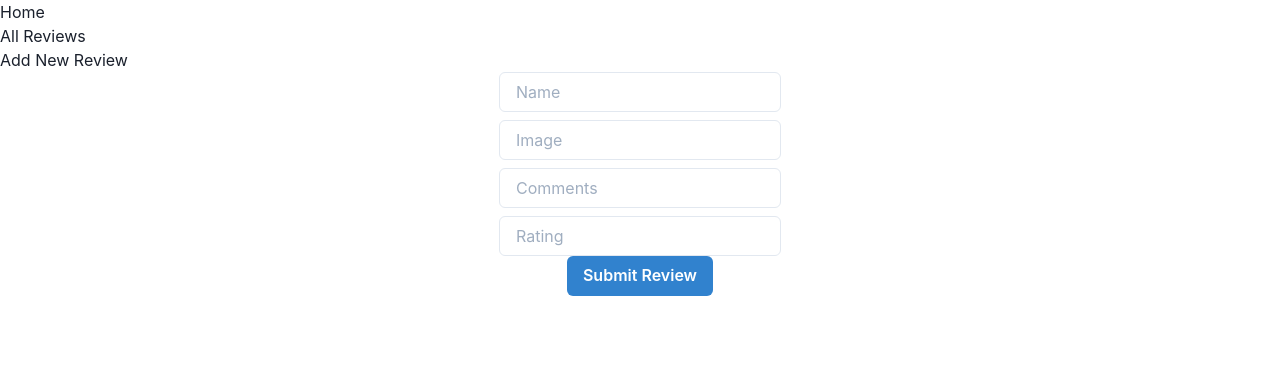
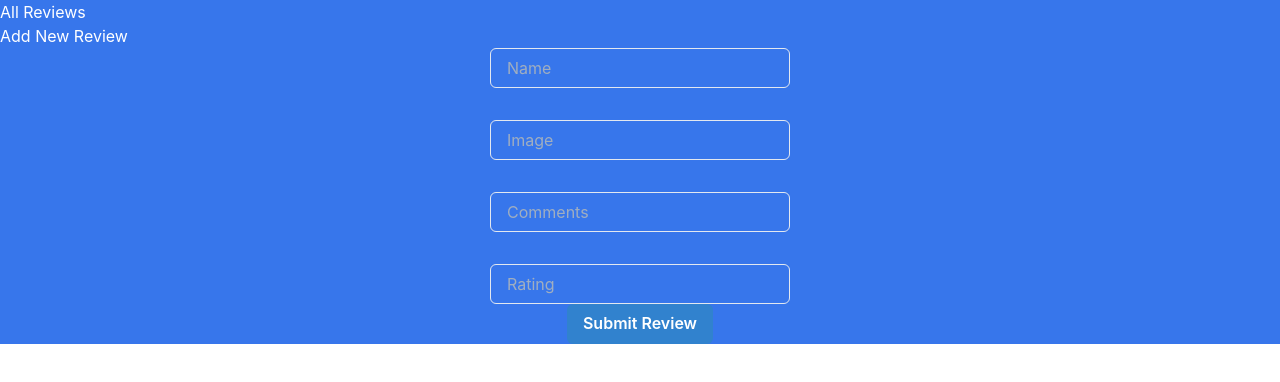
Before and after one commit to theomelette/game-frontend, a React (Create React App) app: page /new in a window 1280 px wide. Shown: the top 382 px of the page. Built offline with nearby package versions, Linux system fonts and the light colour scheme; no server answers.

Commit message:
like button wip

```diff
--- /dev/null
+++ b/src/App.css
@@ -0,0 +1,3 @@
+body{
+    background-color: darkblue;
+}
--- a/src/App.jsx
+++ b/src/App.jsx
@@ -7,6 +7,7 @@ import Updateform from "./components/Updateform";
 import Homepage from "./pages/Homepage";
 import NavBar from './components/NavBar'
 import { ChakraProvider } from "@chakra-ui/react"
+import './App.css'
 
 function App() {
   const [reviews, setReviews] = useState([]);
@@ -41,9 +42,9 @@ function App() {
   };
 
   return (
+    <div className="body">
     <ChakraProvider>
-    <div className="App">
-      {/* <AddForm onAddReview={handleAddReview} /> */}
+
     <NavBar />
       <Switch>
 
@@ -69,8 +70,9 @@ function App() {
         </Route>
 
       </Switch>
+
+    </ChakraProvider>
     </div>
-    </ChakraProvider>
   );
 }
 
--- /dev/null
+++ b/src/components/NavBar.css
@@ -0,0 +1,4 @@
+.body{
+background-color: darkblue;
+
+}
--- a/src/components/NavBar.jsx
+++ b/src/components/NavBar.jsx
@@ -1,17 +1,20 @@
 import React from 'react'
-import {Link} from 'react-router-dom'
-
+import {Link } from 'react-router-dom'
+import { Box } from "@chakra-ui/react"
 
 
 
 function NavBar() {
 return (
+  <div className="body">
+  <Box w="300px" color="white">
             <ul>
-          <li><Link to="/home"> Home</Link></li>
+
           <li><Link to="/show"> All Reviews</Link></li>
           <li><Link to="/new"> Add New Review</Link></li>
           </ul>
-
+       </Box>
+       </div>
     )
 }
 export default NavBar
--- a/src/components/ReviewItem.jsx
+++ b/src/components/ReviewItem.jsx
@@ -1,11 +1,21 @@
-import React from 'react'
-import { Image, Stack } from "@chakra-ui/react"
+import React, { useState } from 'react'
+import { Image, Button, Box } from "@chakra-ui/react"
 import Updateform from './Updateform'
-import { Button } from "@chakra-ui/react"
-import { Wrap, WrapItem, Center } from "@chakra-ui/react"
+import { Text } from "@chakra-ui/react"
+
+
 
 
 function ReviewItem({review, onUpdatedReview, onDeleteReview} ){
+const [show, setShow] = useState(false)
+const [likes, setLikes] = useState(0)
+
+
+function handleLikes(){
+  setLikes(likes + 1)
+
+}
+
 
   const handleDelete = () => {
     alert("Review Deleted!")
@@ -15,42 +25,29 @@ function ReviewItem({review, onUpdatedReview, onDeleteReview} ){
         onDeleteReview(review);
       };
 
+
+
+
     return(
 
 
+  <Box w="350px" border="4px" borderColor="blue">
+          <Button colorScheme="red" onClick={handleDelete}>X</Button>
+          <Button colorScheme="blue" onClick={()=>setShow(!show)}>Edit Review</Button>
+          <Button colorScheme="blue" onClick={handleLikes}>👍 {review.likes}</Button>
+
+    <Image boxSize="300px" src={review.game.image} alt={review.game.name} />
+
+      <Text  as="u" fontSize="3xl" color="white">{review.game.name}</Text>
+      <Text color="white">Rating:{review.rating}/10</Text>
+      <Text color="white">{review.comments}</Text>
 
 
       <div>
+        {show?<Updateform review={review} onUpdatedReview={onUpdatedReview}/>: null}
+      </div>
 
-
-
-
-
-
-    <Image boxSize="300px" src={review.game.image} alt={review.game.name} />
-
-
-
-
-    <Stack spacing={8}>
-
-      <p>{review.game.name}</p>
-      <p>Rating:{review.rating}/10</p>
-      <p>{review.comments}</p>
-      </Stack>
-
-
-
-      <Updateform review={review} onUpdatedReview={onUpdatedReview}/>
-      <Button colorScheme="red" onClick={handleDelete}>X</Button>
-
-
-    </div>
-
-
-
-
-
+     </Box>
 
 
 
@@ -58,8 +55,4 @@ function ReviewItem({review, onUpdatedReview, onDeleteReview} ){
 
 }
 
-
-
-
-
 export default ReviewItem
--- a/src/components/Updateform.jsx
+++ b/src/components/Updateform.jsx
@@ -1,5 +1,5 @@
 import React, { useState } from 'react'
-import { Button, Stack } from "@chakra-ui/react"
+import { Button, Stack, Box } from "@chakra-ui/react"
 import { Input } from "@chakra-ui/react"
 
 
@@ -43,17 +43,17 @@ const [editComment, setEditComment] = useState("")
 
     return (
 
-            <div>
+        <Box w="300px">
                 {/* <Button colorScheme="blue">Edit Review</Button> */}
             <form onSubmit={handleSubmit}>
             <Stack spacing={4} width="300px" variant="outline">
-            <Input variant="outline" placeholder="Change Rating" onChange={handleRatingChange} value={editRating} />
+            <Input variant="outline" placeholder={review.rating} onChange={handleRatingChange} value={editRating} />
             <Input variant="outline" placeholder="Change Comment" onChange={handleCommentChange} value={editComment}/>
             </Stack>
             <Button colorScheme="blue" type="submit">Save Changes</Button>
             </form>
 
-        </div>
+        </Box>
 
     )
 }
--- a/src/index.js
+++ b/src/index.js
@@ -1,6 +1,5 @@
 import React from 'react';
 import ReactDOM from 'react-dom';
-
 import App from './App.jsx';
 import reportWebVitals from './reportWebVitals';
 import {BrowserRouter} from 'react-router-dom'
@@ -17,7 +16,4 @@ ReactDOM.render(
   document.getElementById('root')
 );
 
-// If you want to start measuring performance in your app, pass a function
-// to log results (for example: reportWebVitals(console.log))
-// or send to an analytics endpoint. Learn more: https://bit.ly/CRA-vitals
 reportWebVitals();
--- a/src/pages/Addform.jsx
+++ b/src/pages/Addform.jsx
@@ -39,11 +39,11 @@ function handleSubmit(event)  {
   }
 
   return (
-      <div>
+      <div className="body">
 
         <form onSubmit={handleSubmit} >
         <Flex align="center" justify="center">
-            <Stack c >
+            <Stack spacing={8} width="300px" >
           <Input placeholder="Name" value={name} onChange={(event) => setName(event.target.value)} />
           <Input placeholder="Image" value={image} onChange={(event) => setImage(event.target.value)} />
           <Input placeholder="Comments" value={comments} onChange={(event) => setComments(event.target.value)} />
--- /dev/null
+++ b/src/pages/ReviewContainer.css
@@ -0,0 +1,12 @@
+.body{
+    background-color: rgb(55, 118, 235);
+}
+
+
+.card {
+    margin: 30px;
+    display: grid;
+    grid-template-columns: 1fr 1fr 1fr 1fr 1fr;
+    grid-gap: 80px;
+
+}
--- a/src/pages/ReviewContainer.jsx
+++ b/src/pages/ReviewContainer.jsx
@@ -1,6 +1,8 @@
 import React from 'react'
 import ReviewItem from '../components/ReviewItem'
-import { Grid } from "@chakra-ui/react"
+import { Box } from "@chakra-ui/react"
+import './ReviewContainer.css'
+
 
 
 
@@ -19,8 +21,9 @@ const allReviews = reviews.map((review) => {
 } )
 
     return(
-
-            <div>{allReviews} </div>
+        <div className="body">
+            <Box className="card" w="300px" >{allReviews} </Box>
+            </div>
     )
 }
 
```
